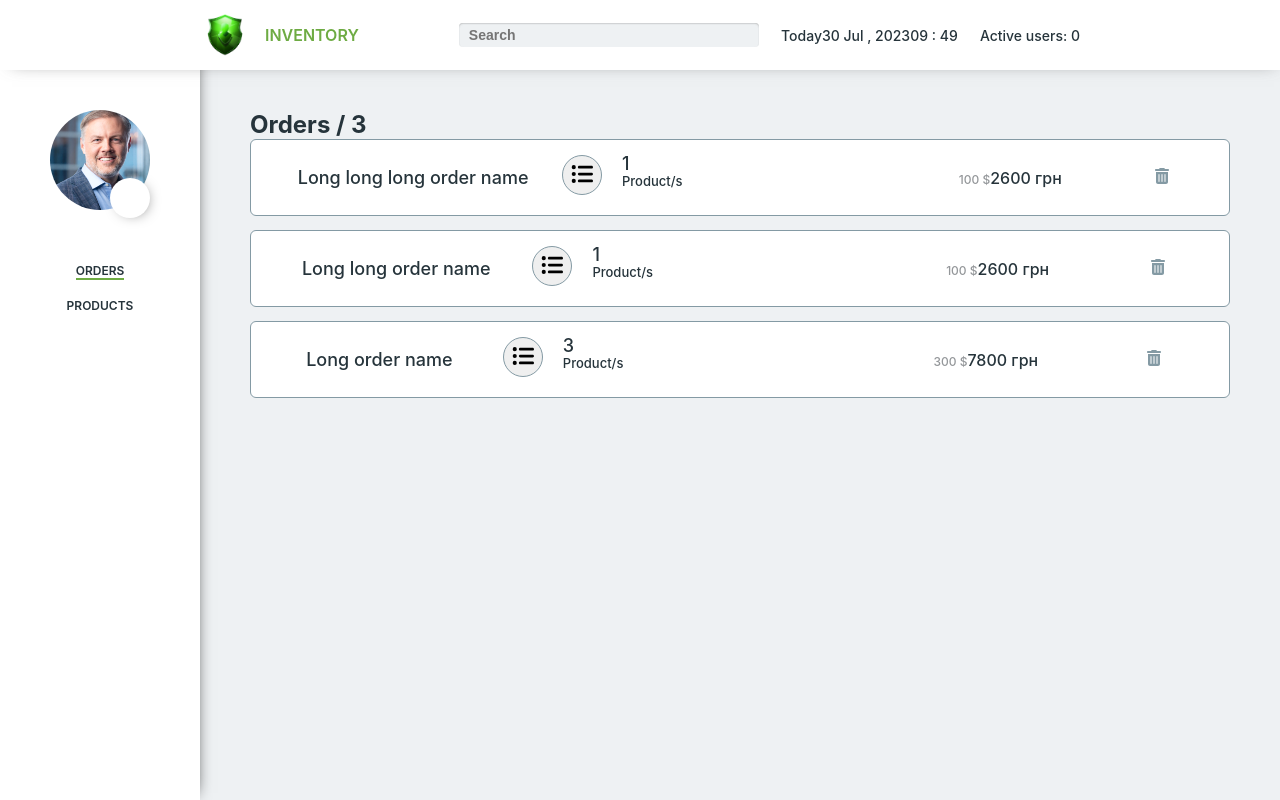
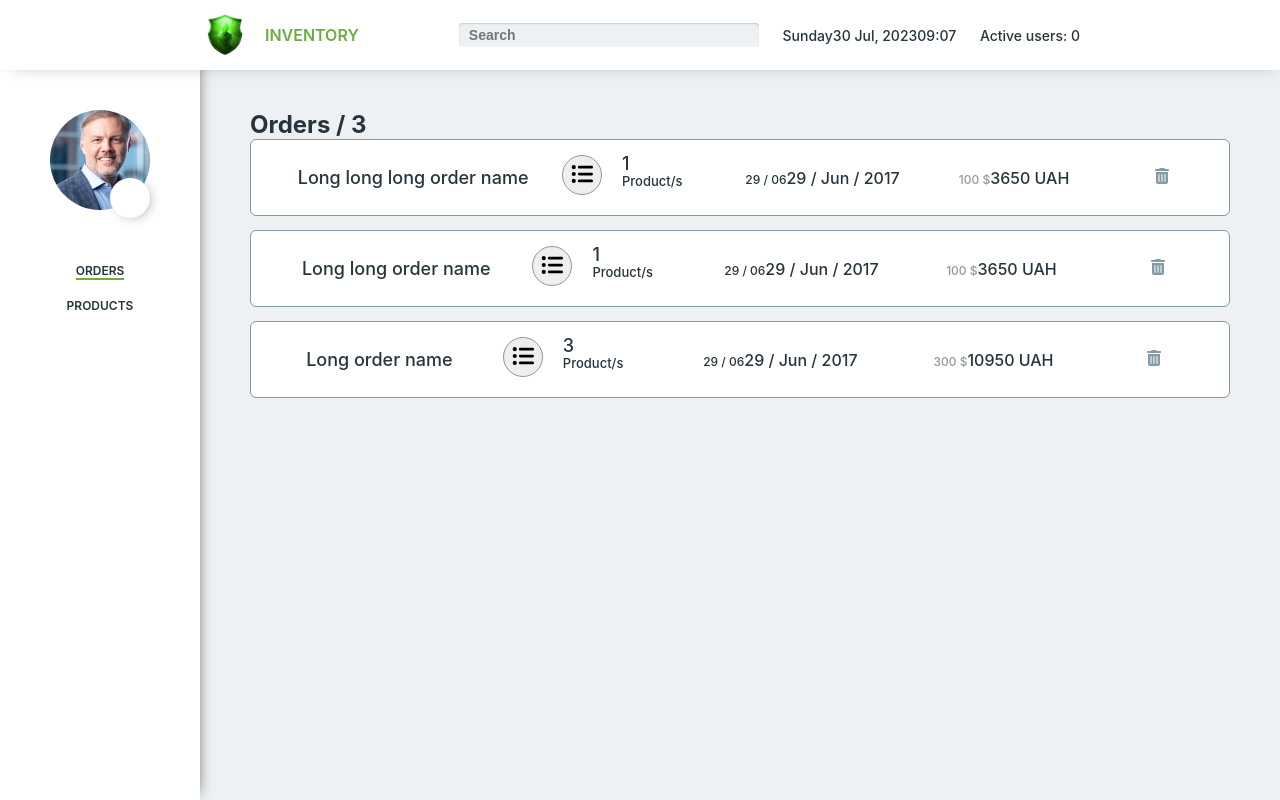
Before and after one commit to Dro5zd/test-dzen, a React (Create React App) app: page /#/orders in a window 1280 px wide. Built offline with nearby package versions, Linux system fonts and the light colour scheme; no server answers; some icons are missing.

Commit message:
fix some css

```diff
--- a/src/components/AddProductItem/AddProductItem.tsx
+++ b/src/components/AddProductItem/AddProductItem.tsx
@@ -3,6 +3,7 @@ import './AddProductItem.scss';
 import { Order, Product } from '../../types';
 import { ReactComponent as List } from "../../assets/icons/list.svg"
 import { ReactComponent as Trash } from "../../assets/icons/trash.svg"
+import { ReactComponent as Cross } from "../../assets/icons/cross.svg"
 import { useModal } from '../../hooks/useModal';
 import {useAppDispatch} from "../../redux/store";
 import {deleteProduct} from "../../redux/slices/products/products-slice";
@@ -102,11 +103,7 @@ export const AddProductItem: FC<Props> = ({ product, currentOrder }) => {
               className="buttons__yes"
               onClick={handleRemoveProductClick}
             >
-              <img
-                className="buttons__yes--icon"
-                // src={icons.trashRed}
-                alt="Trash bucket"
-              />
+              <Trash className="buttons__yes--icon"/>
               Видалити
             </button>
           </div>
@@ -117,7 +114,7 @@ export const AddProductItem: FC<Props> = ({ product, currentOrder }) => {
             // iconStyles="cross-button__cross-button-icon"
             // icon={icons.cross}
           >
-            <Trash className="delete-button__icon"/>
+            <Cross className="cross-button__cross-button-icon"/>
           </Button>
         </div>
       </Modal>
--- a/src/components/AddProductList/AddProductList.scss
+++ b/src/components/AddProductList/AddProductList.scss
@@ -29,8 +29,8 @@
   width: 20px;
   height: 20px;
   border-radius: $borderRadiusRounded;
-  border: 2px solid $color-secondary-dark;
-  background: $bg-secondary;
+  border: 2px solid $btn-primary;
+  background: $btn-primary;
   cursor: pointer;
   margin: 30px 0 15px;
 
--- a/src/components/OrderItem/OrderItem.tsx
+++ b/src/components/OrderItem/OrderItem.tsx
@@ -9,7 +9,9 @@ import {Button} from "../Button/Button";
 import { ReactComponent as Cross } from "../../assets/icons/cross.svg"
 import { ReactComponent as List } from "../../assets/icons/list.svg"
 import { ReactComponent as Trash } from "../../assets/icons/trash.svg"
+import { ReactComponent as Arrow } from "../../assets/icons/angleRight.svg"
 import {select} from "../../redux/slices/selectedOrder/selected-order-slice";
+import moment from "moment";
 
 interface Props {
   order: OrderWithProducts;
@@ -24,6 +26,7 @@ export const OrderItem: FC<Props> = ({ order }) => {
     id,
     title,
     products,
+      date,
   } = order;
 
   const handleRemoveOrderClick = () => {
@@ -56,7 +59,7 @@ export const OrderItem: FC<Props> = ({ order }) => {
 
   const isSelected = selected === id;
   const usd = `${sumDefault0} $`;
-  const uah = `${sumDefault1} грн`;
+  const uah = `${sumDefault1} UAH`;
   const orderSize = selected
     ? 'order--small'
     : 'order';
@@ -91,10 +94,10 @@ export const OrderItem: FC<Props> = ({ order }) => {
 
       <div className="order__date date">
         <span className="date__order">
-          {/*{dateFormatted}*/}
+        {moment(date).format('DD / MM')}
         </span>
         <span className="date__current">
-          {/*{formattedDate()}*/}
+          {moment(date).format('DD / MMM / YYYY')}
         </span>
       </div>
 
@@ -105,11 +108,7 @@ export const OrderItem: FC<Props> = ({ order }) => {
 
       {isSelected ? (
         <div className="order__arrow-Wrapper">
-          <img
-            className="order__arrow"
-            // src={icons.angleRight}
-            alt="Angle right icon"
-          />
+          <Arrow className="order__arrow"/>
         </div>
       ) : (
         <Button
--- a/src/components/ProductItem/ProductItem.scss
+++ b/src/components/ProductItem/ProductItem.scss
@@ -159,7 +159,6 @@
 }
 
 .buttons {
-  width: 100%;
   background-color: $color-secondary-dark;
   display: flex;
   align-items: flex-end;
@@ -190,14 +189,14 @@
     border-radius: 30px;
     padding: 10px 20px;
     border: 1px solid $bg-primary;
-    color: $color-info;
+    color: $icon-delete;
     font-weight: 600;
     font-size: 16px;
     display: flex;
     flex-direction: row;
 
     &:hover {
-      border-color: $color-info;
+      border-color: $icon-delete;
     }
 
     &--icon {
--- a/src/components/ProductItem/ProductItem.tsx
+++ b/src/components/ProductItem/ProductItem.tsx
@@ -8,6 +8,7 @@ import {Modal} from "../Modal/Modal";
 import {Button} from "../Button/Button";
 import { ReactComponent as Trash } from "../../assets/icons/trash.svg"
 import {useGetOrder} from "../../hooks/useGetOrder";
+import moment from "moment/moment";
 
 interface Props {
   product: Product;
@@ -80,14 +81,12 @@ export const ProductItem: FC<Props> = ({ product }) => {
 
       <div className="product__guarantee guarantee">
         <div>
-          <span className="guarantee__from">з</span>
-
-          <span className="guarantee__text">{guarantee.start}</span>
+          <span className="guarantee__from">from</span>
+          <span className="guarantee__text">{moment(guarantee.start).format('DD / MMM / YYYY')}</span>
         </div>
         <div>
-          <span className="guarantee__to">до</span>
-
-          <span className="guarantee__text">{guarantee.end}</span>
+          <span className="guarantee__to">to</span>
+          <span className="guarantee__text">{moment(guarantee.end).format('DD / MMM / YYYY')}</span>
         </div>
       </div>
 
--- a/src/components/TimeAndDate/TimeAndDate.tsx
+++ b/src/components/TimeAndDate/TimeAndDate.tsx
@@ -1,31 +1,17 @@
 import {FC, useEffect, useState} from 'react';
 import './TimeAndDate.scss';
+import moment from "moment";
 
 interface Props {
     className?: string;
 }
 
 export const TimeAndDate: FC<Props> = () => {
-
-    const [date, setDate] = useState(new Date());
-
-    const monthNames = ["Jan", "Feb", "Mar", "Apr", "May", "Jun",
-        "Jul", "Aug", "Sept", "Oct", "Nov", "Dec"
-    ];
-
-
+    const [time, setTime] = useState(moment().format('HH:MM'));
 
     function refreshClock() {
-        setDate(new Date());
+        setTime(moment().format('HH:MM'));
     }
-
-    const getTwoDigits = (rawDate: number) => (
-        rawDate < 10
-            ? `0${rawDate}`
-            : rawDate
-    );
-
-    const currentDate = `${getTwoDigits(date.getDate())} ${monthNames[date.getMonth()]} , ${date.getFullYear()}`;
 
     useEffect(() => {
         const timerId = setInterval(refreshClock, 1000);
@@ -35,9 +21,9 @@ export const TimeAndDate: FC<Props> = () => {
     }, []);
     return (
         <div>
-            <span>Today</span>
-            <span>{currentDate}</span>
-            <span>{getTwoDigits(date.getHours())} : {getTwoDigits(date.getMinutes())}</span>
+            <span>{moment().format('dddd')}</span>
+            <span>{moment().format('DD MMM, YYYY')}</span>
+            <span>{time}</span>
         </div>
 
     );
--- a/src/redux/api/data.ts
+++ b/src/redux/api/data.ts
@@ -62,12 +62,12 @@ export const products = [
         type: SortProducts.MONITORS,
         specification: 'Specification 1',
         guarantee: {
-            start: '16 червня 2023 р.',
-            end: '16 червня 2026 р.',
+            start: '2023-06-16',
+            end: '2026-06-16',
         },
         price: [
             {value: 100, symbol: 'USD', isDefault: 0},
-            {value: 2600, symbol: 'UAH', isDefault: 1},
+            {value: 3650, symbol: 'UAH', isDefault: 1},
         ],
         order: 1,
         date: '2017-06-29 12:09:33',
@@ -81,12 +81,12 @@ export const products = [
         type: SortProducts.PHONES,
         specification: 'Specification 1',
         guarantee: {
-            start: '16 червня 2023 р.',
-            end: '16 червня 2026 р.',
+            start: '2024-11-20',
+            end: '2026-011-20',
         },
         price: [
             {value: 100, symbol: 'USD', isDefault: 0},
-            {value: 2600, symbol: 'UAH', isDefault: 1},
+            {value: 3650, symbol: 'UAH', isDefault: 1},
         ],
         order: 2,
         date: '2017-06-29 12:09:33',
@@ -100,12 +100,12 @@ export const products = [
         type: SortProducts.LAPTOPS,
         specification: 'Specification 1',
         guarantee: {
-            start: '16 червня 2023 р.',
-            end: '16 червня 2026 р.',
+            start: '2023-04-16',
+            end: '2026-04-16',
         },
         price: [
             {value: 100, symbol: 'USD', isDefault: 0},
-            {value: 2600, symbol: 'UAH', isDefault: 1},
+            {value: 3650, symbol: 'UAH', isDefault: 1},
         ],
         order: 3,
         date: '2017-06-29 12:09:33',
@@ -119,12 +119,12 @@ export const products = [
         type: SortProducts.CONSOLES,
         specification: 'Specification 1',
         guarantee: {
-            start: '16 червня 2023 р.',
-            end: '16 червня 2026 р.',
+            start: '2023-01-12',
+            end: '2026-01-12',
         },
         price: [
             {value: 100, symbol: 'USD', isDefault: 0},
-            {value: 2600, symbol: 'UAH', isDefault: 1},
+            {value: 3650, symbol: 'UAH', isDefault: 1},
         ],
         order: 3,
         date: '2017-06-29 12:09:33',
@@ -138,12 +138,12 @@ export const products = [
         type: SortProducts.ACCESSORIES,
         specification: 'Specification 1',
         guarantee: {
-            start: '16 червня 2023 р.',
-            end: '16 червня 2026 р.',
+            start: '2023-03-26',
+            end: '2025-03-26',
         },
         price: [
             {value: 100, symbol: 'USD', isDefault: 0},
-            {value: 2600, symbol: 'UAH', isDefault: 1},
+            {value: 3650, symbol: 'UAH', isDefault: 1},
         ],
         order: 3,
         date: '2017-06-29 12:09:33',
--- a/src/styles/_variables.scss
+++ b/src/styles/_variables.scss
@@ -2,7 +2,7 @@ $font-primary: #26343b;
 $bg-primary: #ffffff;
 $bg-secondary: #eef1f3;
 $btn-primary: #6eab43;
-$color-secondary-dark: #2fbd95;
+$color-secondary-dark: #b1c33d;
 $color-secondary-extra-dark: #289b7c;
 $color-accent: #f9d44a;
 $color-info: #ff7f5c;
```
